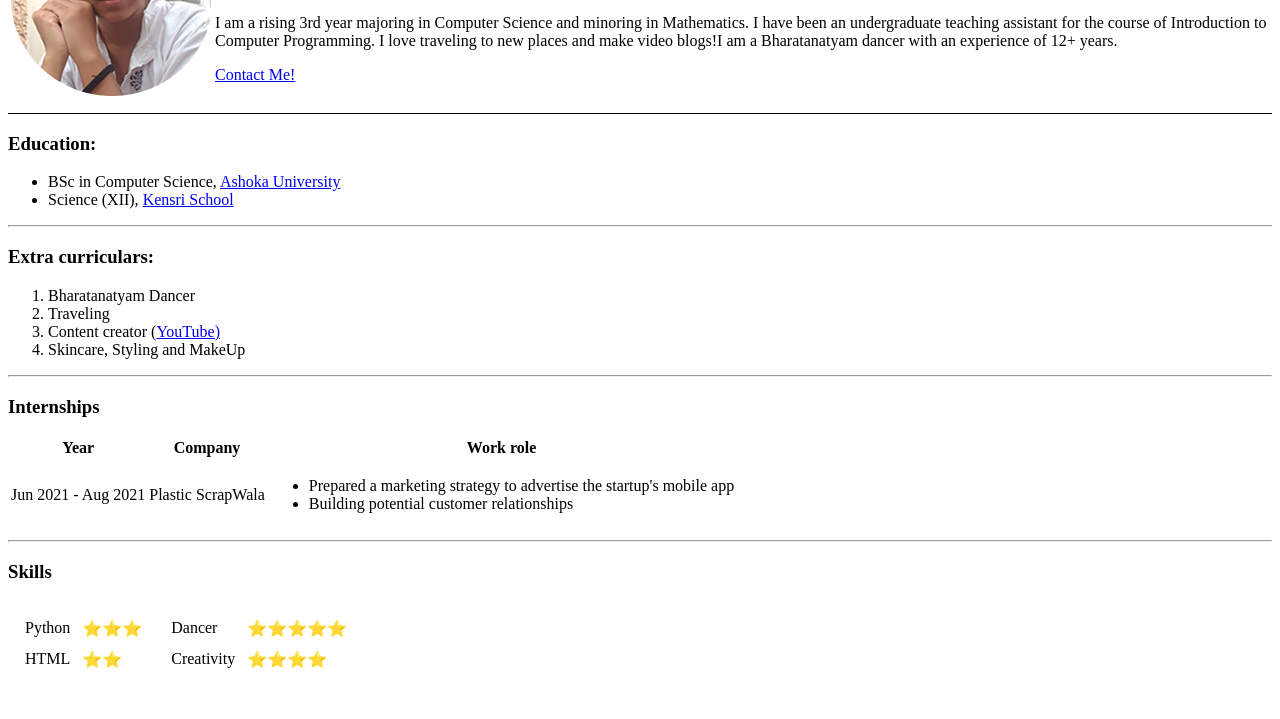
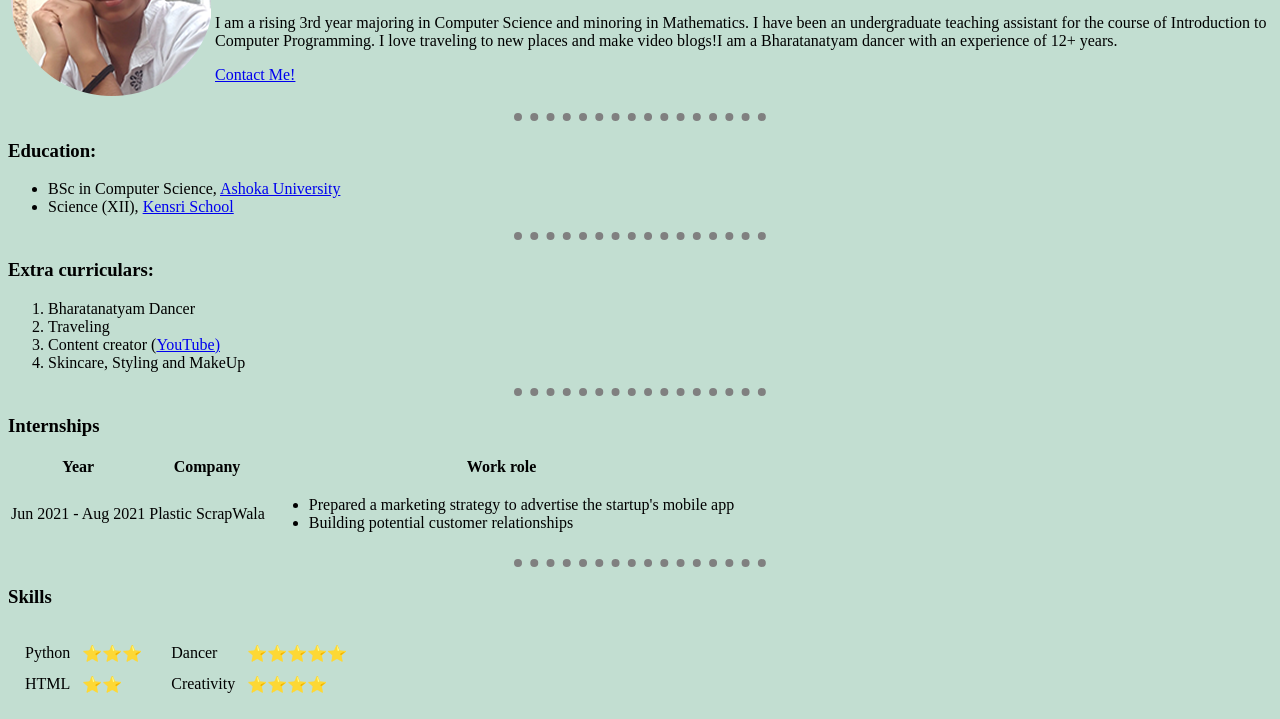
Before and after one commit to DiyaKhurdiya/MyWebsite, a plain HTML site: page index.html in a window 1280 px wide. Shown: the part 113-832 px from the top of the page. Before the commit the page ends 807 px from the top, so only its background shows below. Drawn offline with Linux system fonts and the light colour scheme.

Commit message:
Updated code

```diff
--- a/index.html
+++ b/index.html
@@ -3,7 +3,9 @@
   <head>
     <meta charset="UTF-8" />
     <title>Diya's personal Website</title>
+    <link rel="stylesheet" href="styles.css">
   </head>
+
   <body>
     <table>
       <tr>
@@ -18,7 +20,7 @@
 
     </table>
 
-    <hr size="1" color="black">
+    <hr>
     <h3>Education:</h3>
     <ul>
       <li>BSc in Computer Science, <a href="https://www.ashoka.edu.in/">Ashoka University </a></li>
--- /dev/null
+++ b/styles.css
@@ -0,0 +1,11 @@
+body {
+    background-color: #C2DED1;
+  }
+
+  hr {
+    border-color: grey;
+    border-style: dotted none none;
+    border-width: 8px;
+    width: 20%;
+
+  }
```
Also changed, not shown: inputs.html (+2 -2 lines), user.html (added).
